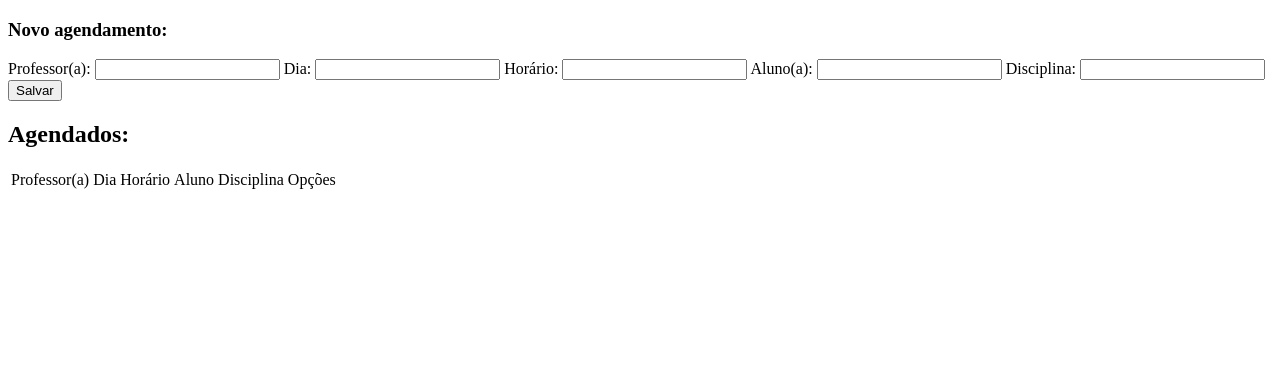
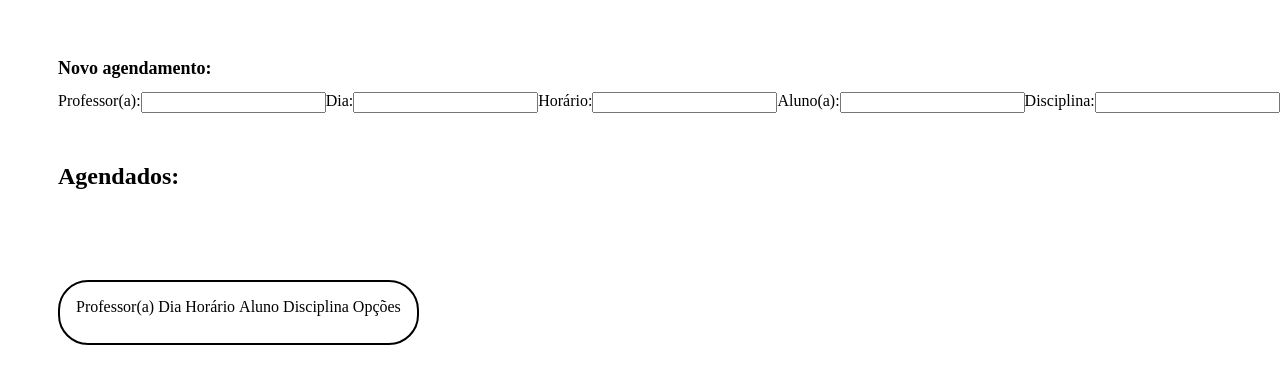
Before and after one commit to MarchVitoria/CRUD-app, a Django app: page / in a window 1280 px wide; the page is wider, and only the part inside the window is pictured. Shown: the top 384 px of that part. Run offline with Django 4.2, Linux system fonts and the light colour scheme; data that the repository does not hold is empty.

Commit message:
starting css styling

```diff
--- a/CRUDproject/settings.py
+++ b/CRUDproject/settings.py
@@ -119,6 +119,11 @@ USE_TZ = True
 # Static files (CSS, JavaScript, Images)
 # https://docs.djangoproject.com/en/4.2/howto/static-files/
 
+
+STATICFILES_DIRS = [
+    os.path.join(BASE_DIR, 'schedule/static'),
+]
+
 STATIC_URL = 'static/'
 
 # Default primary key field type
--- /dev/null
+++ b/schedule/static/style.css
@@ -0,0 +1,38 @@
+/* CSS for class schedule project */
+
+body {
+    padding: 50px 90px 20px 50px;
+}
+
+
+.subtitle {
+    font-size: large;
+    font-weight: bold;
+    padding-bottom: 13px;
+}
+
+.input-fields {
+    display: flex;
+    flex-direction: row;
+    justify-content: space-between;
+    padding-bottom: 30px;
+}
+
+.table {
+    border: 2px solid black;
+    border-radius: 30px;
+    padding: 13px;
+}
+
+.table-title {
+    font-size: large;
+    font-weight: bold;
+    padding-bottom: 70px;
+    display: flex;
+    align-items: center;
+    justify-content: center;
+}
+
+td {
+    padding-bottom: 10px;
+}
--- a/schedule/templates/read.html
+++ b/schedule/templates/read.html
@@ -1,14 +1,18 @@
+{% load static %}
+
 <!DOCTYPE html>
 <html lang="en">
+
 <head>
     <meta charset="UTF-8">
-    <meta name="viewport" content="width=device-width, initial-scale=1.0">
+    <link rel="stylesheet" type="text/css" href="{% static 'style.css' %}">
     <title>Schedule</title>
 </head>
+
 <body>
-    <h3>Novo agendamento:</h3>
+    <div class="subtitle">Novo agendamento:</div>
 
-    <form action="{% url 'create' %}" method="POST">
+    <form action="{% url 'create' %}" method="POST" class="input-fields">
         {% csrf_token %}
 
         Professor(a):
@@ -28,14 +32,16 @@
         <h2>Agendados:</h2>
     </div>
 
-    <table>
+    <table class="table">
         <tr>
+            <div class="table-title">
                 <td>Professor(a)</td>
                 <td>Dia</td>
                 <td>Horário</td>
                 <td>Aluno</td>
                 <td>Disciplina</td>
                 <td>Opções</td>
+            </div>
         </tr>
         <tr>
             {% for schedule in schedules %}
```
Also changed, not shown: README.md. Lines whose indentation alone changed are shown as unchanged.
